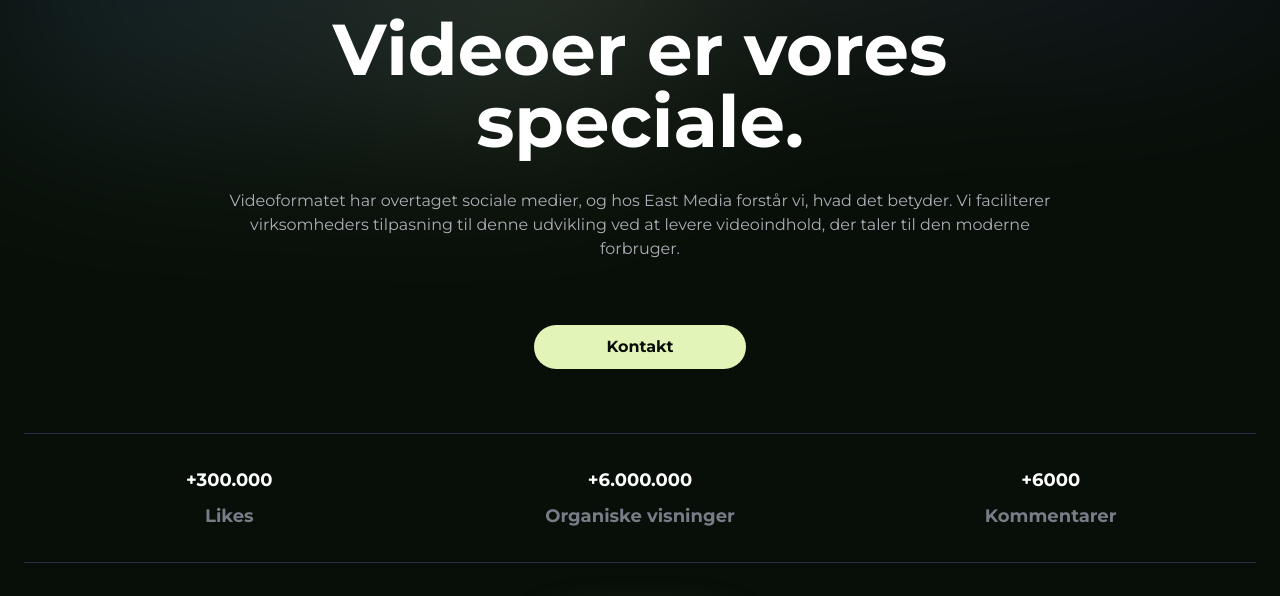
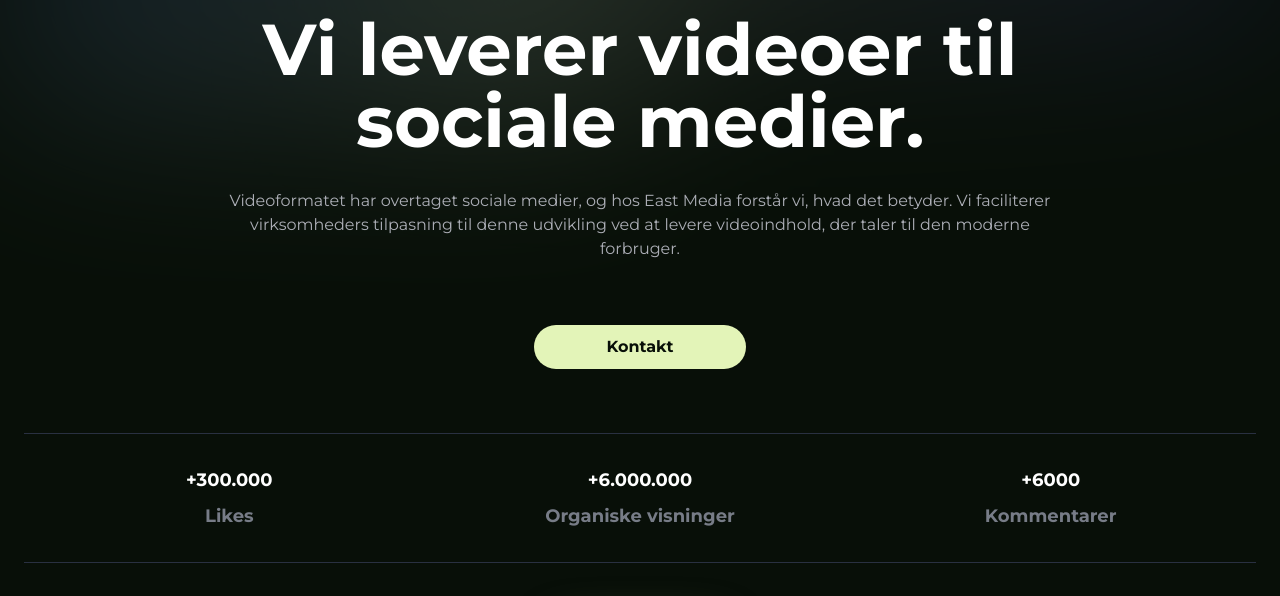
Before and after one commit to dledaniel/eastmedia, an Astro site: page / in a window 1280 px wide. Shown: the part 131-727 px from the top of the page. Built offline with nearby package versions, Linux system fonts and the light colour scheme; Astro itself is replaced by a stand-in of ours.

Commit message:
Update HeroSection.astro

```diff
--- a/src/components/HeroSection.astro
+++ b/src/components/HeroSection.astro
@@ -11,8 +11,8 @@ import Container from "./Container.astro"
     <Container>
         <div class="relative pt-36 ml-auto">
             <div class="lg:w-2/3 text-center mx-auto">
-                <h1 class="text-white font-bold text-5xl md:text-6xl xl:text-7xl">Videoer er vores
-                    <span class="text-white">speciale.</span></h1>
+                <h1 class="text-white font-bold text-5xl md:text-6xl xl:text-7xl">Vi leverer videoer til
+                    <span class="text-white">sociale medier.</span></h1>
                 <p class="mt-8 text-gray-300">Videoformatet har overtaget sociale medier, og hos East Media forstår vi, hvad det betyder. Vi faciliterer virksomheders tilpasning til denne udvikling ved at levere videoindhold, der taler til den moderne forbruger.</p>
                 <div class="mt-16 flex flex-wrap justify-center gap-y-4 gap-x-6">
                     <a href="mailto:daniel@eastmedia.dk"
```
